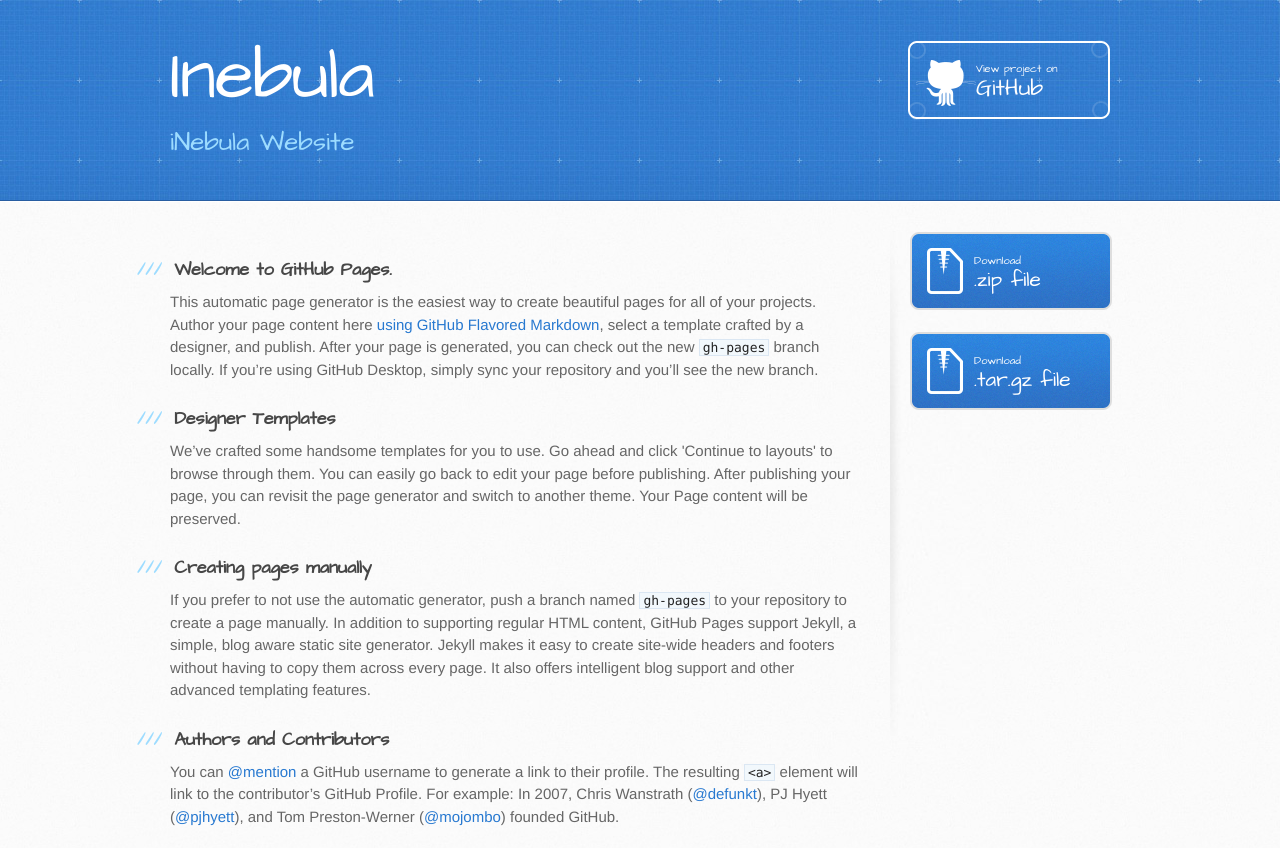
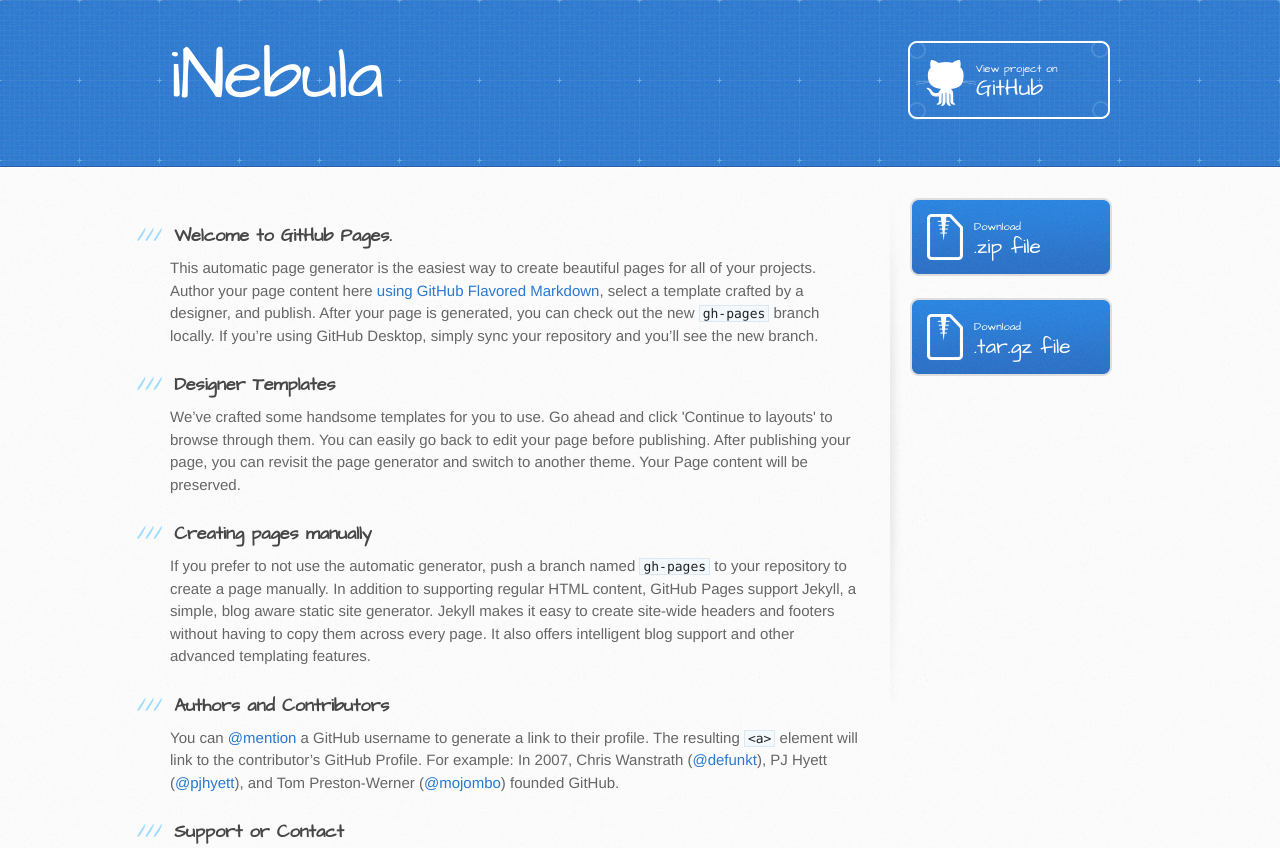
Before and after one commit to reley/iNebula_Old, a plain HTML site: page index.html in a window 1280 px wide. Shown: the top 848 px of the page. Drawn offline with Linux system fonts and the light colour scheme.

Commit message:
Update index.html

```diff
--- a/index.html
+++ b/index.html
@@ -13,14 +13,13 @@
     <script src="//html5shiv.googlecode.com/svn/trunk/html5.js"></script>
     <![endif]-->
 
-    <title>Inebula by reley</title>
+    <title>iNebula</title>
   </head>
 
   <body>
     <header>
       <div class="inner">
-        <h1>Inebula</h1>
-        <h2>iNebula Website</h2>
+        <h1>iNebula</h1>
         <a href="https://github.com/reley/iNebula" class="button"><small>View project on</small> GitHub</a>
       </div>
     </header>
```
